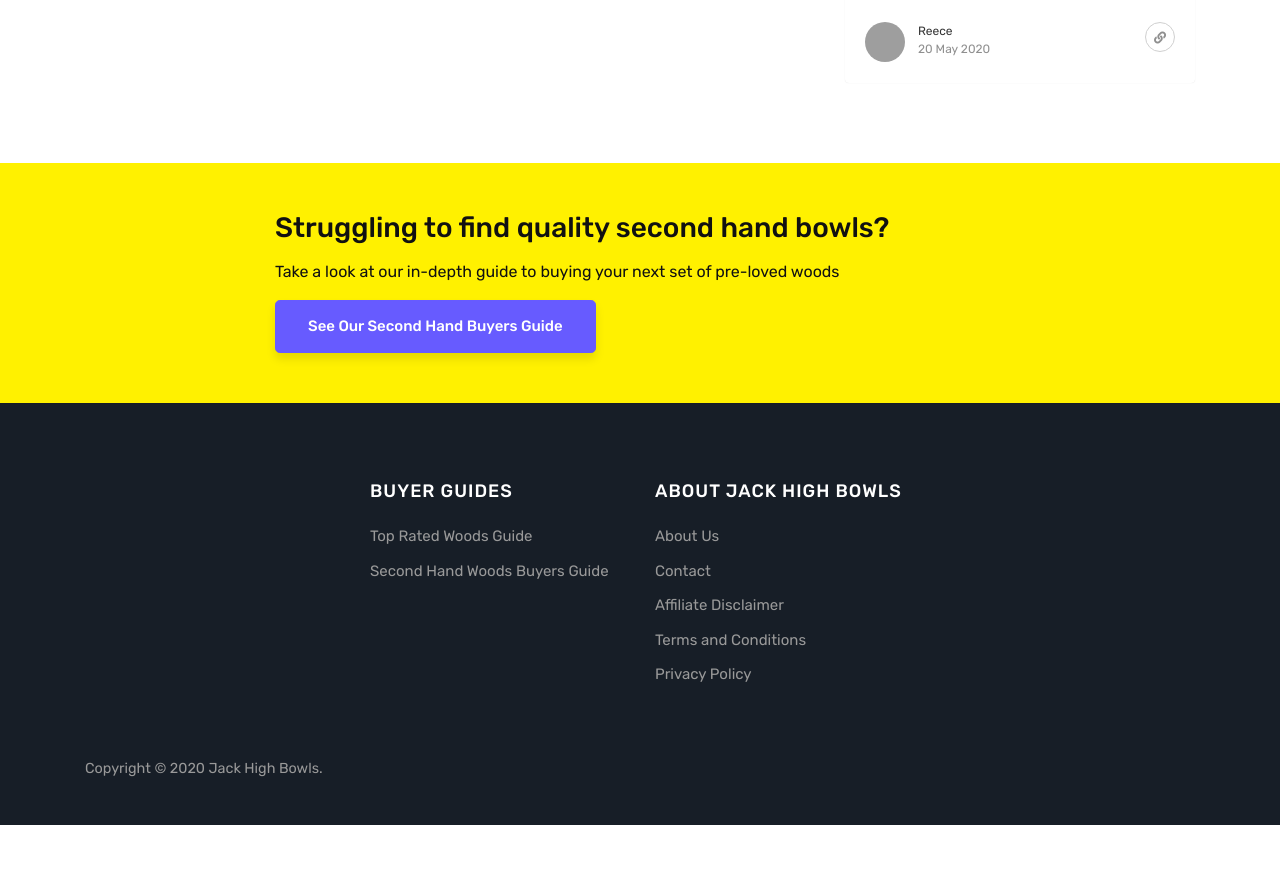
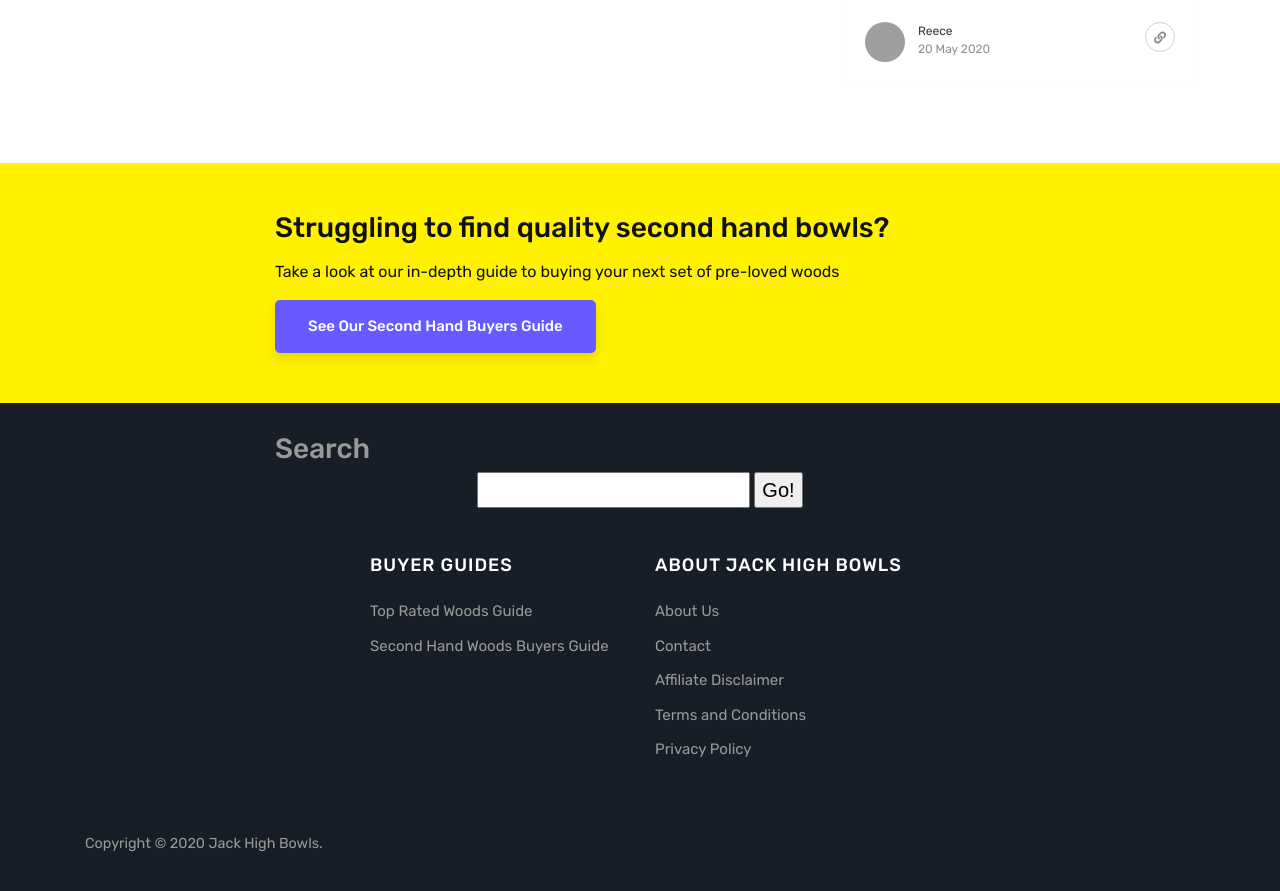
Before and after one commit to krussll/etsysimplicity, a Jekyll site: the page built from index.html, in a window 1280 px wide and 900 px high, scrolled down 2674 px. Shown: the top 891 px of the window. Built offline with Jekyll 4.4.1, drawn with Linux system fonts in a browser that asks for light colours; nearby versions of some CDN libraries; before the commit the page ends 3499 px from its top, so only the background shows below that; grey boxes are pictures that could not be loaded.

Commit message:
Update default.html

```diff
--- a/_layouts/default.html
+++ b/_layouts/default.html
@@ -156,6 +156,13 @@
 
         <div class="container">
 
+            <div class="row justify-content-center">
+                <div class="col-md-8">
+                  <h3>Search</h3>
+                  {% include search-form.html %}
+                </div>
+            </div>
+
             <div class="row">
 
                 <div class="col-sm-3">
```
